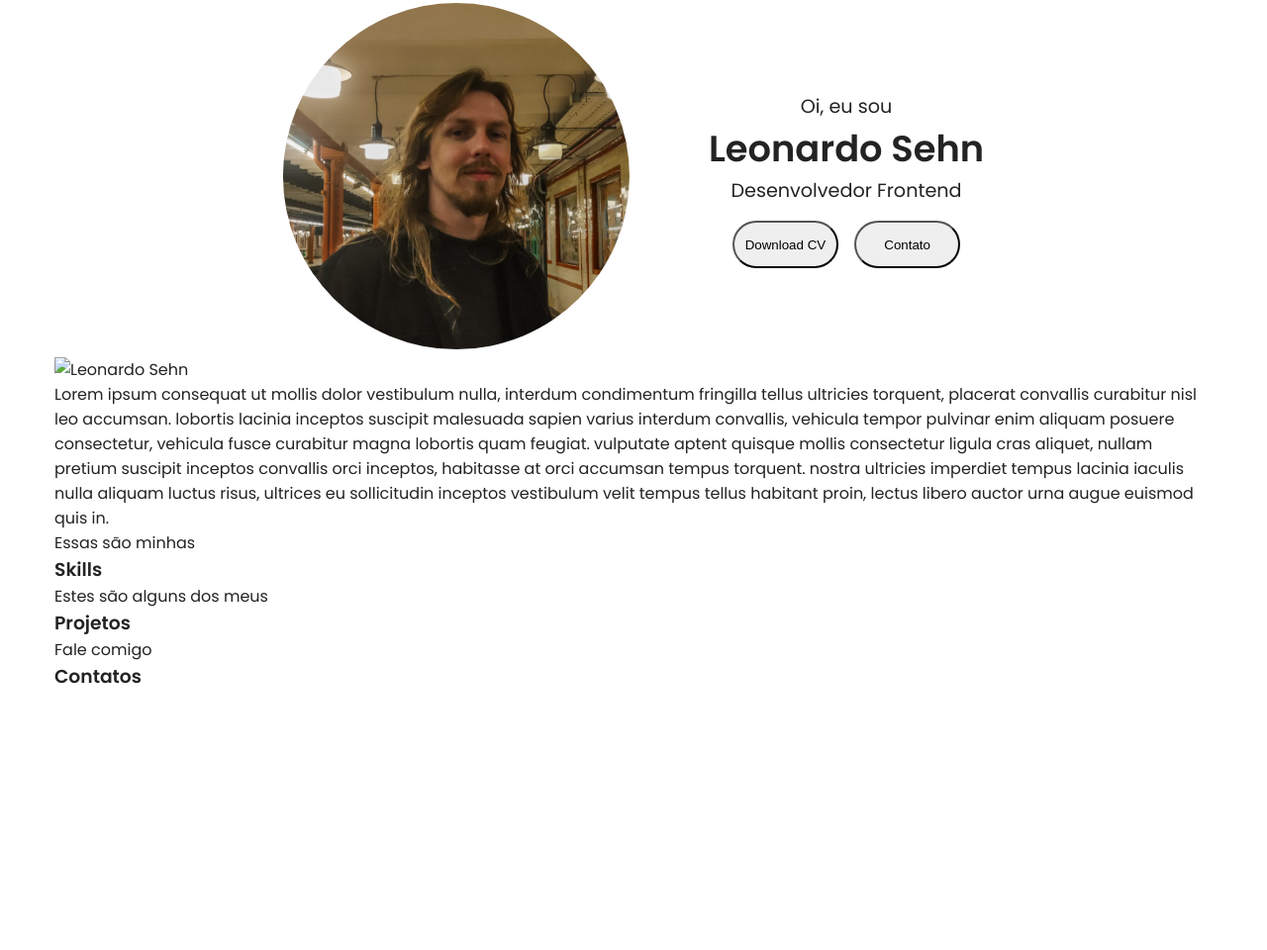
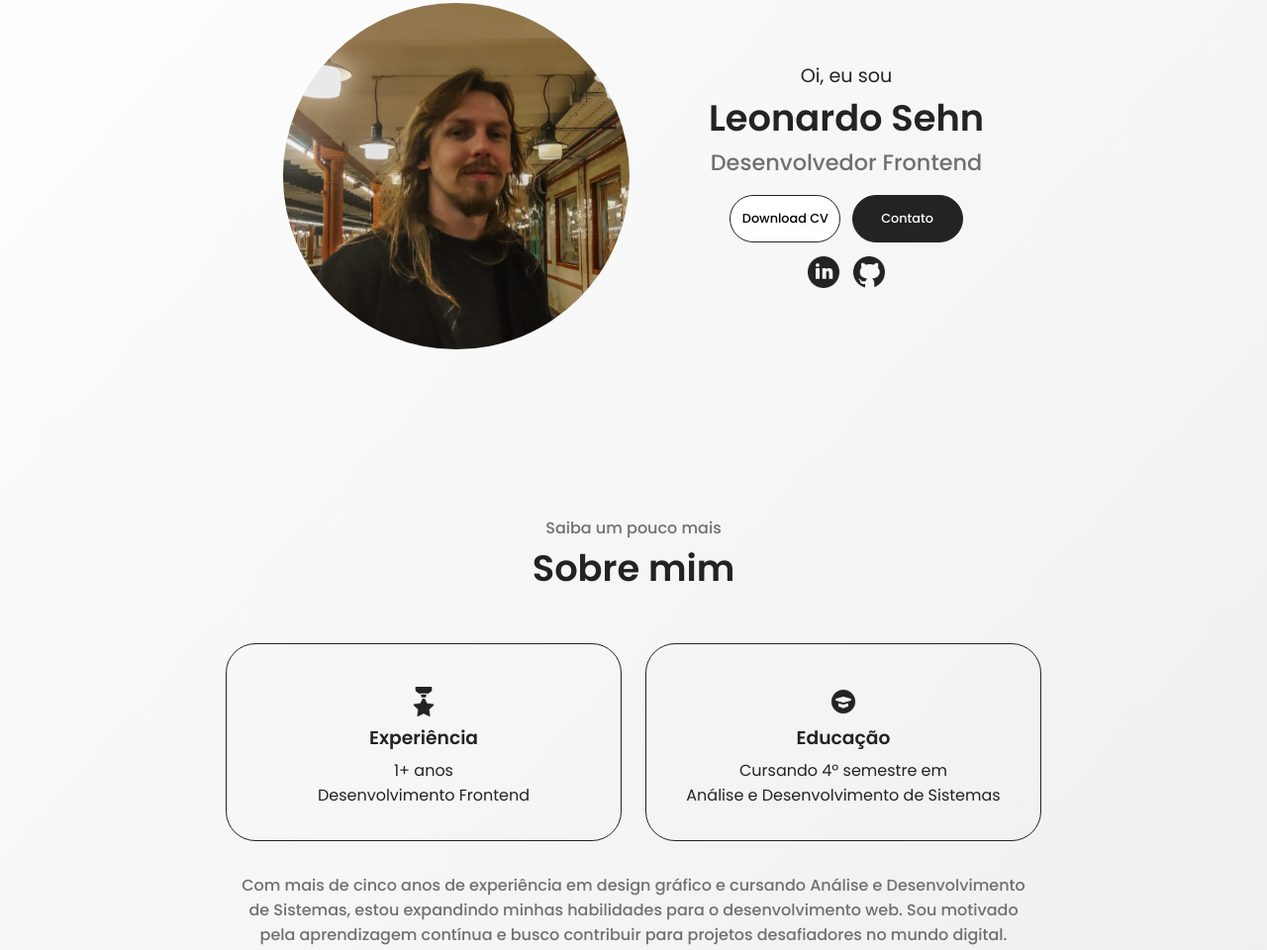
Before and after one commit to leonardomsehn/portfolio, a plain HTML site: page index.html in a window 1280 px wide. Shown: the part 232-1192 px from the top of the page at 99% size. Before the commit the page ends 945 px from the top, so only its background shows below. Drawn offline with Linux system fonts and the light colour scheme.

Commit message:
tela de apresentacao com botoes atualizados e icones de contato + criação do sobre mim

```diff
--- a/index.html
+++ b/index.html
@@ -32,35 +32,50 @@
         <div class="section-text">
           <p>Oi, eu sou</p>
           <h1>Leonardo Sehn</h1>
-          <p>Desenvolvedor Frontend</p>
+          <p class="sub-logo">Desenvolvedor Frontend</p>
           <div class="button-section">
-            <button class="cv" onclick="window.open('./assets/cv.pdf')">
+            <button class="btn" onclick="window.open('./assets/leonardosehn-curriculo.pdf')">
               Download CV
             </button>
-            <button class="contact-info" onclick="">
+            <button id="btn-contact" class="btn" onclick="">
               Contato
             </button>
           </div>
-          <div class="social-container"></div>
+          <div class="social-container">
+            <img src="/src/assets/icons8-linkedin-480.png" class="social-icons" alt="linkedin">
+            <img src="/src/assets/icons8-github-480.png" class="social-icons" alt="github">
+          </div>
         </div>
       </section>
 
       <section id="about">
-        <p></p>
-        <h1></h1>
-        <div class="pic-aside">
-          <img src="/src/assets/foto-perfill.jpg" alt="Leonardo Sehn">
+        <p class="section-text-p">Saiba um pouco mais</p>
+        <h1 class="section-text-h1">Sobre mim</h1>
+        <div class="section-container">
+          <!--<div class="pic-aside">
+            <img src="/src/assets/foto-perfil.jpg" alt="Leonardo Sehn">
+          </div>-->
+            <div class="box-about">
+              <div class="about-area">
+                <img src="/src/assets/icons8-medalha-90.png" class="about-icons" alt="experience">
+                <h1>Experiência</h1>
+                <p>1+ anos<br>Desenvolvimento Frontend</p>
+              </div>
+              <div class="about-area">
+                <img src="/src/assets/icons8-educação-90.png" class="about-icons" alt="experience">
+                <h1>Educação</h1>
+                <p>Cursando 4º semestre em<br>
+                Análise e Desenvolvimento de Sistemas</p>
+
+              </div>
+            </div>
+          </div>
         </div>
-        <div class="section-text-about">
-          <div class="box-about">
-            <div class="experience-about"></div>
-            <div class="education-about"></div>
-          </div>
-          <p>Lorem ipsum consequat ut mollis dolor vestibulum nulla, interdum condimentum fringilla tellus ultricies torquent, placerat convallis curabitur nisl leo accumsan.
-            lobortis lacinia inceptos suscipit malesuada sapien varius interdum convallis, vehicula tempor pulvinar enim aliquam posuere consectetur,
-            vehicula fusce curabitur magna lobortis quam feugiat. vulputate aptent quisque mollis consectetur ligula cras aliquet, nullam pretium suscipit inceptos convallis orci inceptos,
-            habitasse at orci accumsan tempus torquent. nostra ultricies imperdiet tempus lacinia iaculis nulla aliquam luctus risus,
-            ultrices eu sollicitudin inceptos vestibulum velit tempus tellus habitant proin, lectus libero auctor urna augue euismod quis in. </p>
+          <p class="about-me-text">Com mais de cinco anos de experiência em design gráfico e cursando
+            Análise e Desenvolvimento de Sistemas, estou expandindo minhas
+            habilidades para o desenvolvimento web. Sou motivado pela aprendizagem
+            contínua e busco contribuir para projetos desafiadores no mundo digital.
+             </p>
         </div>
       </section>
 
--- a/src/styles.css
+++ b/src/styles.css
@@ -8,7 +8,7 @@
 
 body {
   font-family: "Poppins", sans-serif;
-  background: #ffffff;
+  background: linear-gradient(to bottom right, #ffffff, #eeeeee);
   color:#242222;
   max-width: 1200px;
   margin: 0 auto;
@@ -25,12 +25,23 @@ body {
   margin-top: 50px;
 }
 
+.logo h1 {
+  font-weight: 400;
+  font-size: 2rem;
+}
+
 .nav-links{
   display: flex;
   gap: 2rem;
   list-style: none;
-  font-size: 1.2rem;
+  font-size: 1.5rem;
+  font-weight: 400;
   color: #242222;
+}
+
+.nav-links a {
+  color: #242222;       /* Define a cor do texto */
+  text-decoration: none; /* Remove o sublinhado */
 }
 
 #apresentation {
@@ -58,21 +69,100 @@ body {
   font-size: 2.3rem;
 }
 
+.sub-logo {
+  font-size: 1.4rem;
+  font-weight: 500;
+  color:#707070;
+}
+
 .button-section {
   display: flex;
   justify-content: center;
-  gap: 1rem;
+  gap: 0.7rem;
   margin-top: 1rem;
 }
 
-.button-section .cv {
-  width: 6.7rem;
+.btn {
+  width: 7rem;
   height: 3rem;
   border-radius: 50px;
+  font-family: "Poppins", sans-serif;
+  font-weight: 500;
+  font-size: 0.8rem;
+  background-color:#ffffff;
+  border: 1px solid #242222;
 }
 
-.button-section .contact-info {
-  width: 6.7rem;
-  height: 3rem;
-  border-radius: 50px;
+#btn-contact {
+  background-color:#242222;
+  color:#ffffff
 }
+
+.social-icons {
+  margin-top: 10px;
+  max-width: 40px;
+}
+
+#about {
+  margin-top: 10rem;
+  display: flex;
+  flex-direction: column;
+  justify-content: center;
+  align-items: center;
+}
+
+.section-container {
+  display: flex;
+  flex-direction: row;
+  justify-content: center;
+  align-items: center;
+}
+
+/*.pic-aside img {
+    max-width: 350px;
+    border-radius: 20px;
+}*/
+
+.box-about {
+  display: flex;
+  flex-direction: row;
+  justify-content: center;
+  gap: 1.5rem;
+  margin-top: 3rem;
+}
+
+.about-area {
+  display: flex;
+  flex-direction: column;
+  justify-content: center;
+  align-items: center;
+  border: 1px solid #242222;
+  width: 400px;
+  height: 200px;
+  gap: 0.4rem;
+  border-radius: 30px;
+  text-align: center;
+}
+
+.section-text-h1 {
+  font-size: 2.3rem;
+}
+
+.section-text-p {
+  font-size: 1rem;
+  font-weight: 500;
+  color:#707070;
+}
+
+.about-icons {
+  margin-top: 10px;
+  max-width: 30px;
+}
+
+.about-me-text {
+  margin: 2rem;
+  max-width: 800px;
+  text-align: center;
+  font-weight: 500;
+  color:#707070;
+}
```
Also changed, not shown: icons8-github-ios-17-glyph/icons8-github-30.png (added), src/assets/icons8-educação-90.png (added), src/assets/icons8-github-480.png (added), src/assets/icons8-linkedin-480.png (added), src/assets/icons8-medalha-90.png (added), 1 other file.
